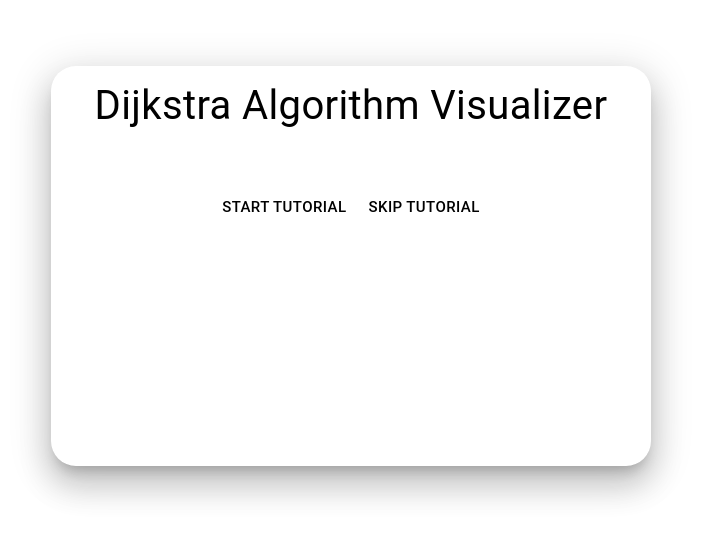
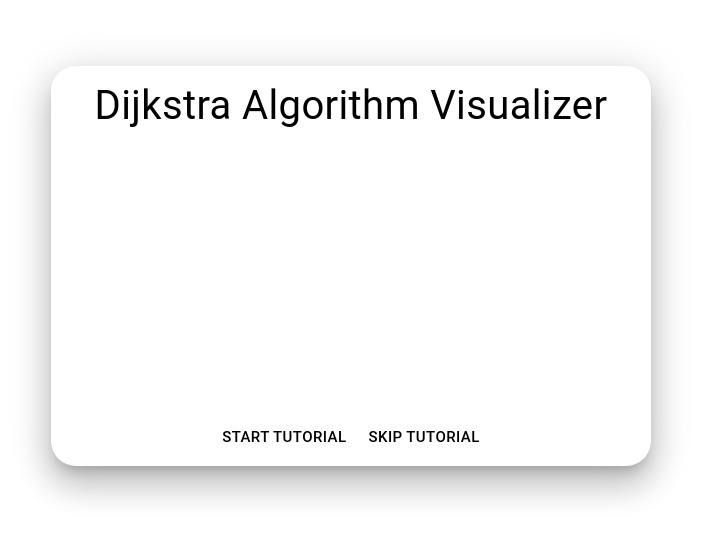
Before and after one commit to Wjpayne/dijkstra-visualizer, a React (Create React App) app: page / in a window 1280 px wide. Shown: the part 134-672 px from the top of the page, without its empty margins (289-990 px from the left). Built offline with nearby package versions, Linux system fonts and the light colour scheme.

Commit message:
make buttons

```diff
--- /dev/null
+++ b/src/Tutorial/PageOne.jsx
@@ -0,0 +1,62 @@
+import React from "react";
+import { Modal } from "@mui/base";
+import { Box, Button, Typography } from "@mui/material";
+
+export const PageOne = (props) => {
+  const { openOne, handleCloseOne, modalStyle, handleOpenTwo } = props;
+
+  const next = () => {
+    handleCloseOne();
+    handleOpenTwo();
+  };
+
+  return (
+    <div>
+      <Modal
+        open={openOne}
+        onClose={handleCloseOne}
+        aria-labelledby="modal-pageOne"
+      >
+        <Box sx={modalStyle}>
+          <Typography
+            id="modal-pageOne"
+            sx={{ textAlign: "center", fontSize: "40px", marginTop: "10px" }}
+          >
+            Dijkstra Algorithm Visualizer
+          </Typography>
+          <div style = {{height: "70%"}}></div>
+          <div
+            style={{
+              display: "flex",
+              justifyContent: "center",
+
+            }}
+          >
+            <Button
+              sx={{
+                color: "black",
+                "&:hover": { backgroundColor: "transparent" },
+              }}
+              size="large"
+              disableRipple="true"
+              onClick = {next}
+            >
+              Start Tutorial
+            </Button>
+            <Button
+              sx={{
+                color: "black",
+                "&:hover": { backgroundColor: "transparent" },
+              }}
+              size="large"
+              disableRipple="true"
+              onClick={handleCloseOne}
+            >
+              Skip Tutorial
+            </Button>
+          </div>
+        </Box>
+      </Modal>
+    </div>
+  );
+};
--- /dev/null
+++ b/src/Tutorial/PageTwo.jsx
@@ -0,0 +1,27 @@
+import React from "react";
+import { Modal } from "@mui/base";
+import { Box, Button, Typography } from "@mui/material";
+
+export const PageTwo = (props) => {
+
+    const {openTwo, handleCloseTwo, modalStyle} = props
+  return (
+    <div>
+      {" "}
+      <Modal
+        open={openTwo}
+        onClose={handleCloseTwo}
+        aria-labelledby="modal-pageTwo"
+      >
+        <Box sx={modalStyle}>
+          <Typography
+            id="modal-pageTwo"
+            sx={{ textAlign: "center", fontSize: "40px", marginTop: "10px" }}
+          >
+           Page Two
+          </Typography>
+        </Box>
+      </Modal>
+    </div>
+  );
+};
--- a/src/Tutorial/Tutorial.jsx
+++ b/src/Tutorial/Tutorial.jsx
@@ -1,6 +1,7 @@
-import { Modal } from "@mui/base";
-import { Box, Button, Typography } from "@mui/material";
+
 import React, { useState } from "react";
+import { PageOne } from "./PageOne";
+import { PageTwo } from "./PageTwo";
 
 const modalStyle = {
   position: "absolute",
@@ -16,56 +17,29 @@ const modalStyle = {
 
 export const Tutorial = () => {
   const [openOne, setOpenOne] = useState(true);
+  const [openTwo, setOpenTwo] = useState(false);
+  const [openThree, setOpenThree] = useState(false);
   const handleOpenOne = () => setOpenOne(true);
   const handleCloseOne = () => setOpenOne(false);
+  const handleOpenTwo = () => setOpenTwo(true);
+  const handleCloseTwo = () => setOpenTwo(false);
+  const handleOpenThree = () => setOpenThree(true);
+  const handleCloseThree = () => setOpenThree(false);
 
   return (
     <div>
-      <Modal
-        open={openOne}
-        onClose={handleCloseOne}
-        aria-labelledby="modal-pageOne"
-      >
-        <Box sx={modalStyle}>
-          <Typography
-            id="modal-pageOne"
-            sx={{ textAlign: "center", fontSize: "40px", marginTop: "10px" }}
-          >
-            Dijkstra Algorithm Visualizer
-          </Typography>
-          <div
-            style={{
-              display: "flex",
-              justifyContent: "center",
-              alignItems: "center",
-              marginTop: "50px",
-            }}
-          >
-            <Button
-              sx={{
-                color: "black",
-                "&:hover": { backgroundColor: "transparent" },
-              }}
-              size="large"
-              disableRipple="true"
-            >
-              Start Tutorial
-            </Button>
-            <Button
-              sx={{
-                color: "black",
-                "&:hover": { backgroundColor: "transparent" },
-              }}
-              size="large"
-              disableRipple="true"
-              onClick={handleCloseOne}
-            >
-              Skip Tutorial
-            </Button>
-          </div>
-        </Box>
-      </Modal>
-
+      <PageOne
+        openOne={openOne}
+        handleCloseOne={handleCloseOne}
+        handleOpenTwo={handleOpenTwo}
+        modalStyle={modalStyle}
+      />
+      <PageTwo
+        openTwo={openTwo}
+        handleCloseTwo={handleCloseTwo}
+        handleOpenThree={handleOpenThree}
+        modalStyle={modalStyle}
+      />
     </div>
   );
 };
```
